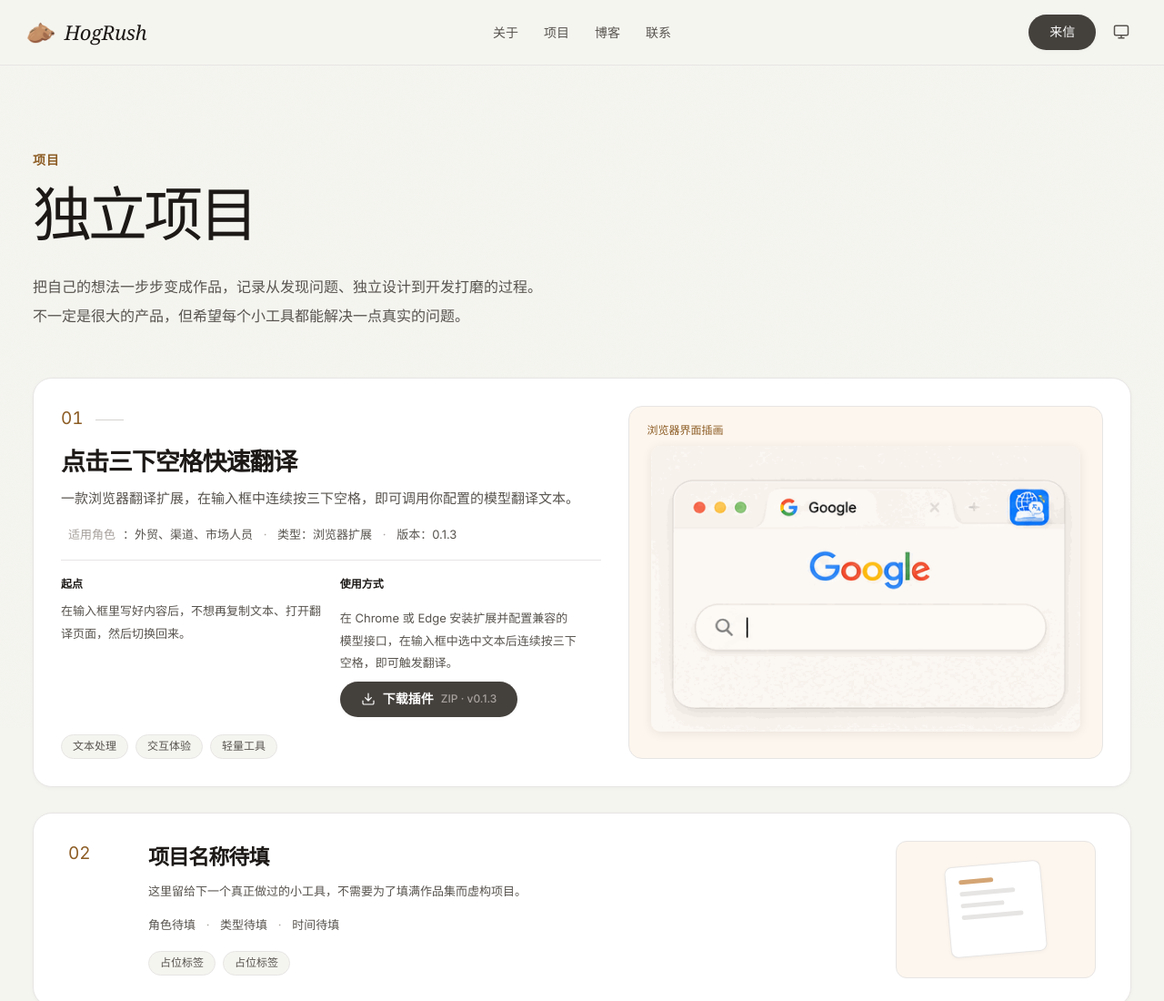
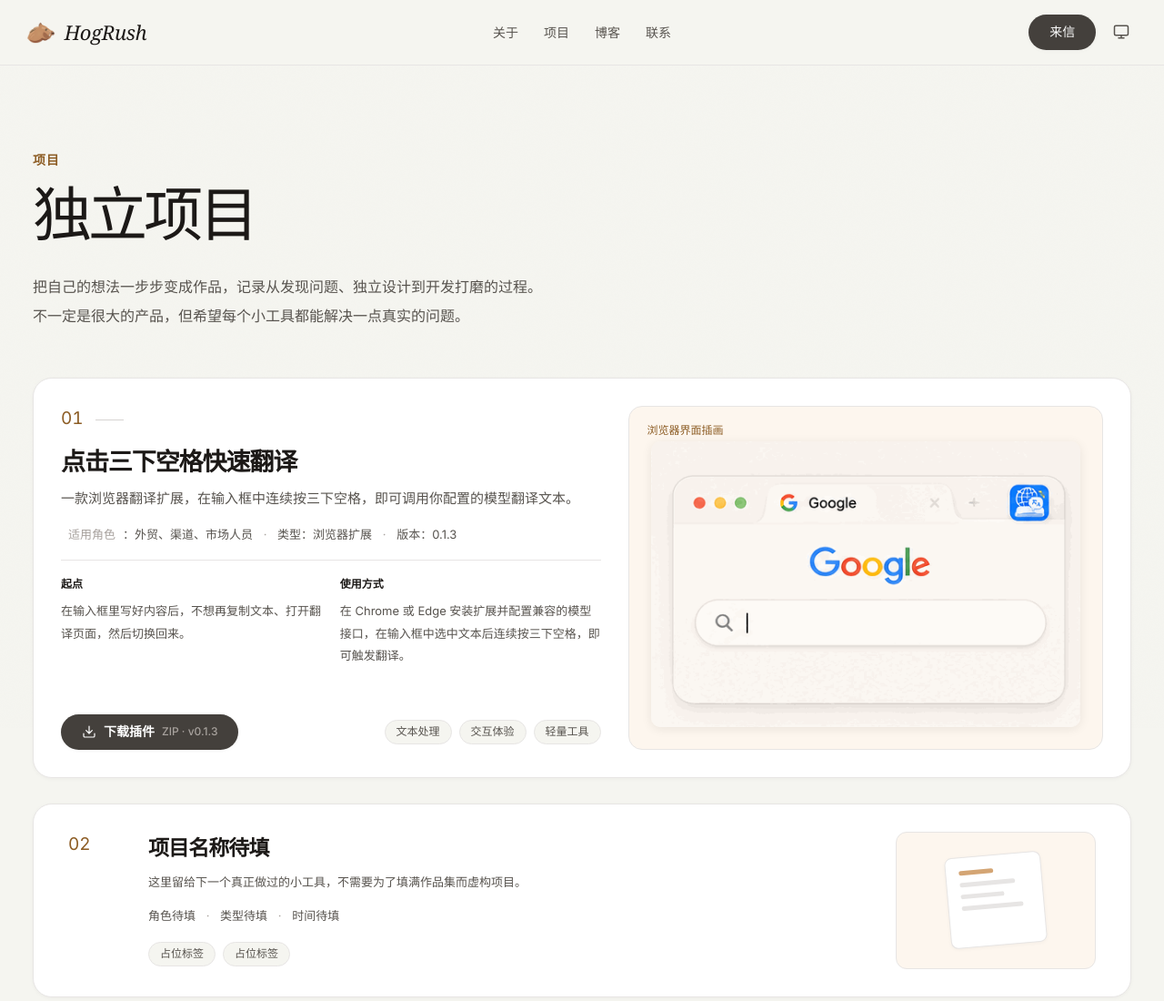
Before and after one commit to HogRush/personal-site, a plain HTML site: page project.html in a window 1280 px wide. Shown: the top 1100 px of the page at 91% size. Drawn offline with Linux system fonts and the light colour scheme; a web font is replaced by a local one.

Commit message:
Align project card footer actions

```diff
--- a/project.css
+++ b/project.css
@@ -14,13 +14,11 @@
 .ip-subtitle { color:var(--color-text-secondary); font-size:15px; line-height:1.85; margin:0; }
 .ip-meta { color:var(--color-text-secondary); font-size:13px; line-height:1.8; margin:14px 0 16px; }
 .ip-meta span { padding:0 8px; color:var(--color-text-muted); }
-.ip-facts { border-top:1px solid var(--color-border); padding-top:17px; display:grid; grid-template-columns:1fr 1fr; gap:20px; margin-bottom:19px; }
+.ip-facts { border-top:1px solid var(--color-border); padding-top:17px; display:grid; grid-template-columns:1fr 1fr; gap:20px; margin-bottom:19px; flex:1; }
 .ip-facts h3 { font-size:12px; margin:0 0 8px; }
 .ip-facts p { color:var(--color-text-secondary); font-size:13px; line-height:1.9; margin:0; }
-.ip-facts .ip-usage { grid-column:auto; display:grid; grid-template-columns:minmax(0,1fr) auto; column-gap:24px; row-gap:8px; align-items:start; position:relative; }
-.ip-facts .ip-usage h3 { grid-column:1 / -1; }
-.ip-facts .ip-usage p { grid-column:1; }
-.ip-facts .ip-usage .ip-download { position:static; grid-column:1; justify-self:start; }
+.ip-facts .ip-usage { grid-column:auto; }
+.ip-actions { display:flex; align-items:center; justify-content:space-between; gap:16px; }
 .ip-tags { display:flex; flex-wrap:wrap; align-items:center; gap:8px; }
 .ip-tags span { color:var(--color-text-secondary); background:var(--color-bg); border:1px solid var(--color-border); border-radius:99px; padding:4px 12px; font-size:12px; line-height:1.4; }
 .ip-download { display:inline-flex; align-items:center; gap:8px; flex:0 0 auto; font-size:14px; font-weight:600; color:#fff; text-decoration:none; }
@@ -47,5 +45,5 @@ html.dark .ip-download { color:var(--color-accent-foreground); }
 .ip-end { border-top:1px solid var(--color-border); padding:33px 0 73px; display:flex; align-items:center; justify-content:space-between; gap:25px; }
 @media(max-width:1040px) { .ip-feature { grid-template-columns:1fr; gap:27px; } .ip-compact { grid-template-columns:50px minmax(0,1fr) 170px; padding:28px; } }
 @media(max-width:720px) { .independent-page { width:calc(100% - 34px); } .ip-head { padding:48px 0 25px; } .ip-head h1 { font-size:50px; margin-bottom:15px; } .ip-head > p:last-child { font-size:14px; } .ip-list { gap:16px; padding-bottom:56px; } .ip-card { border-radius:16px; } .ip-feature { padding:22px; gap:22px; } .ip-card h2 { font-size:24px; } .ip-subtitle { font-size:13px; } .ip-meta { font-size:12px; } .ip-preview { padding:42px 13px 18px; min-height:230px; } .ip-compact { grid-template-columns:39px minmax(0,1fr); gap:10px 12px; padding:24px; } .ip-compact h2 { font-size:21px; } .ip-compact .ip-placeholder { grid-column:1 / -1; height:140px; } .ip-end { align-items:flex-start; flex-direction:column; padding:30px 0 53px; } }
-@media(max-width:720px) { .ip-feature .ip-index { margin-bottom:9px; } .ip-feature .ip-facts { grid-template-columns:1fr; padding-top:13px; gap:15px; margin-bottom:15px; } .ip-feature .ip-facts p { line-height:1.7; } .ip-facts .ip-usage { grid-column:auto; display:block; } .ip-facts .ip-usage .ip-download { position:static; margin-top:8px; } }
+@media(max-width:720px) { .ip-feature .ip-index { margin-bottom:9px; } .ip-feature .ip-facts { grid-template-columns:1fr; padding-top:13px; gap:15px; margin-bottom:15px; flex:0 0 auto; } .ip-feature .ip-facts p { line-height:1.7; } .ip-actions { align-items:flex-start; flex-direction:column; gap:12px; } }
 @media(max-width:390px) { .independent-page { width:calc(100% - 26px); } .ip-feature { padding:17px; } }
--- a/project.html
+++ b/project.html
@@ -95,9 +95,9 @@
           <p class="ip-meta"><span class="ip-meta-label">适用角色</span>：外贸、渠道、市场人员 <span>·</span> 类型：浏览器扩展 <span>·</span> 版本：0.1.3</p>
           <div class="ip-facts">
             <section><h3>起点</h3><p>在输入框里写好内容后，不想再复制文本、打开翻译页面，然后切换回来。</p></section>
-            <section class="ip-usage"><h3>使用方式</h3><p>在 Chrome 或 Edge 安装扩展并配置兼容的模型接口，在输入框中选中文本后连续按三下空格，即可触发翻译。</p><a class="ip-download btn btn-primary" href="/assets/downloads/spacebar-quick-translator-v0.1.3-quality-fast.zip" download="spacebar-quick-translator-v0.1.3-quality-fast.zip"><svg viewBox="0 0 24 24" fill="none" stroke="currentColor" stroke-width="1.8" stroke-linecap="round" stroke-linejoin="round" aria-hidden="true"><path d="M21 15v4a2 2 0 0 1-2 2H5a2 2 0 0 1-2-2v-4"/><path d="m7 10 5 5 5-5M12 15V3"/></svg>下载插件 <span>ZIP · v0.1.3</span></a></section>
+            <section class="ip-usage"><h3>使用方式</h3><p>在 Chrome 或 Edge 安装扩展并配置兼容的模型接口，在输入框中选中文本后连续按三下空格，即可触发翻译。</p></section>
           </div>
-          <div class="ip-tags"><span>文本处理</span><span>交互体验</span><span>轻量工具</span></div>
+          <div class="ip-actions"><a class="ip-download btn btn-primary" href="/assets/downloads/spacebar-quick-translator-v0.1.3-quality-fast.zip" download="spacebar-quick-translator-v0.1.3-quality-fast.zip"><svg viewBox="0 0 24 24" fill="none" stroke="currentColor" stroke-width="1.8" stroke-linecap="round" stroke-linejoin="round" aria-hidden="true"><path d="M21 15v4a2 2 0 0 1-2 2H5a2 2 0 0 1-2-2v-4"/><path d="m7 10 5 5 5-5M12 15V3"/></svg>下载插件 <span>ZIP · v0.1.3</span></a><div class="ip-tags"><span>文本处理</span><span>交互体验</span><span>轻量工具</span></div></div>
         </div>
         <figure class="ip-preview"><figcaption>浏览器界面插画</figcaption><picture><source srcset="/assets/img/projects/spacebar-quick-translator.png" media="(prefers-reduced-motion: reduce)"><img src="/assets/img/projects/spacebar-quick-translator.gif" width="508" height="337" alt="Google 搜索页面顶部的浏览器界面插画"></picture></figure>
       </article>
```
